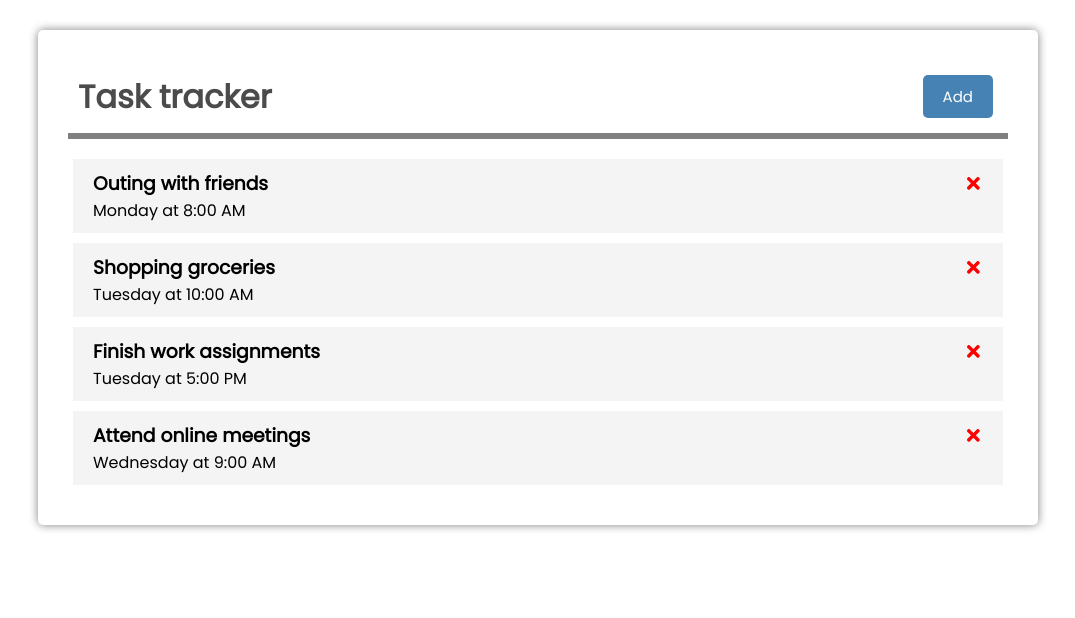
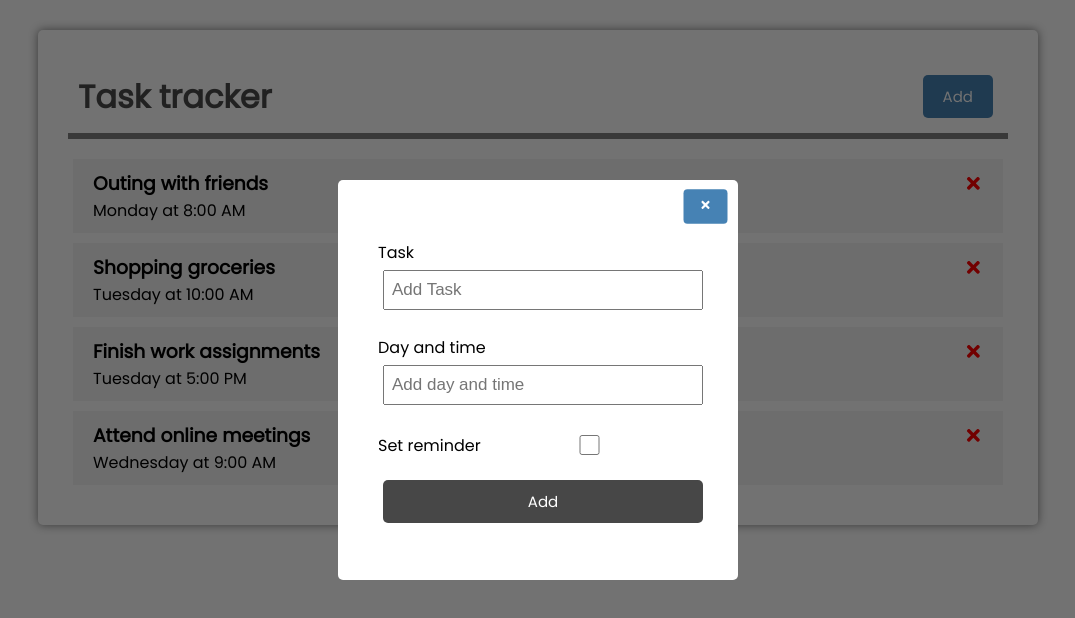
Before and after one commit to JPvenadas/task-tracker, a React (Create React App) app: page / in a window 1280 px wide. Both pictures are taken after a click on the button "Add". Shown: the top 618 px of the page, without its empty margins (102-1177 px from the left). Built offline with nearby package versions, Linux system fonts and the light colour scheme.

Commit message:
Added (AddTask) Functionality

```diff
--- a/src/App.js
+++ b/src/App.js
@@ -1,10 +1,10 @@
 import { useState } from "react"
 import Header from "./components/Header"
 import Tasks from "./components/Tasks"
-
+import Addtask from "./components/Addtask"
 
 const App = () =>{
-
+   const [showAdd, setShowAdd] = useState(false)
    const [tasks, setTasks] = useState([
         {
             id: 1,
@@ -32,7 +32,7 @@ const App = () =>{
         }
       ])
       const addTask = ()=>{
-        console.log('add')
+        setShowAdd(true)
       }
       const deleteTask = (id)=>{
         setTasks(tasks.filter(task=> id !== task.id))
@@ -42,6 +42,7 @@ const App = () =>{
       }
   return(
     <div className="container">
+      {showAdd? <Addtask /> : ''}
       <Header onAdd={addTask}/>
       {tasks.length > 0? <Tasks tasklist={tasks} onToggle={togglereminder} onDelete={deleteTask}/>:'No task to show'}
     </div>
--- /dev/null
+++ b/src/components/Addtask.js
@@ -0,0 +1,28 @@
+import Button from "./Button"
+import { FaTimes } from "react-icons/fa"
+
+const Addtask = () => {
+  return (
+    <div class="add-container">
+        <form className="add-form">
+        <Button id='add-exit' color="steelblue" text={<FaTimes/>}/>
+           <div className="form-control">
+                <label>Task</label>
+                <input type="text" placeholder="Add Task"/>
+            </div>
+            <div className="form-control">
+                <label>Day and time</label>
+                <input type="text" placeholder="Add day and time"/>
+            </div>
+            <div className="form-control form-control-check">
+                <label>Set reminder</label>
+                <input type="checkbox" className=""/>
+            </div>
+
+            <input type="submit" value='Add' className='btn btn-block'/>
+        </form>
+    </div>
+  )
+}
+
+export default Addtask
--- a/src/components/Button.js
+++ b/src/components/Button.js
@@ -1,8 +1,8 @@
 
 
-const Button = ({text, color, onclick}) => {
+const Button = ({text, color, onclick,id}) => {
   return (
-    <button onClick={()=>{onclick()}} className="btn" style={{background: color}}>
+    <button onClick={()=>{onclick()}} className={`btn ${id}`} style={{background: color}}>
         {text}
     </button>
   )
--- a/src/index.css
+++ b/src/index.css
@@ -32,7 +32,7 @@ body {
 
 .btn {
   display: inline-block;
-  background: #000;
+  background: rgb(71, 71, 71);
   color: #fff;
   border: none;
   padding: 10px 20px;
@@ -42,6 +42,7 @@ body {
   text-decoration: none;
   font-size: 15px;
   font-family: inherit;
+  transition: .1s ease;
 }
 
 .btn:focus {
@@ -63,6 +64,27 @@ body {
   padding: 10px 20px;
   cursor: pointer;
 }
+.add-exit{
+  position: absolute;
+  top:0;
+  right: 0;
+  transform: scale(.8);
+}
+.add-exit:active{
+  transform: scale(.75);
+}
+.add-container{
+  position: absolute;
+  top: 0;
+  left: 0;
+  display: flex;
+  justify-content: center;
+  align-items: center;
+  background: rgba(0, 0, 0, 0.552);
+  width: 100vw;
+ min-height: 100vh;
+ animation: spawn .7s;
+}
 
 .task.reminder {
   border-left: 5px solid green;
@@ -75,7 +97,13 @@ body {
 }
 
 .add-form {
+  position: relative;
   margin-bottom: 40px;
+  background: white;
+  width: 400px;
+  height: 400px;
+  padding: 40px;
+  border-radius: 5px;
 }
 
 .form-control {
@@ -113,3 +141,11 @@ footer {
   margin-top: 30px;
   text-align: center;
 }
+@keyframes spawn{
+  0%{
+    opacity: 0;
+  }
+  100%{
+    opacity: 100%;
+  }
+}
```
